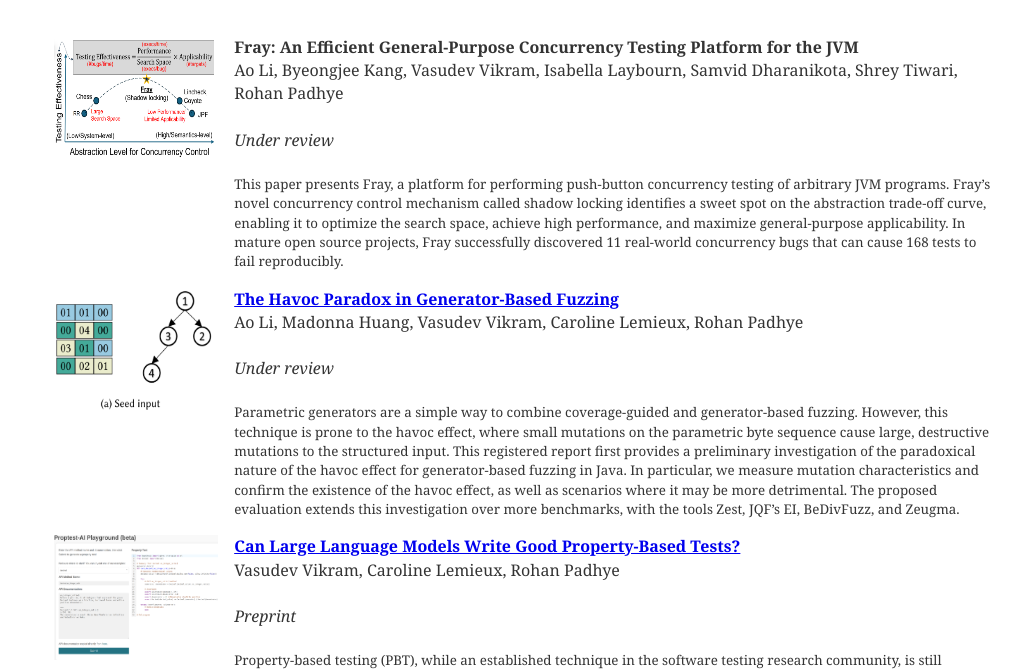
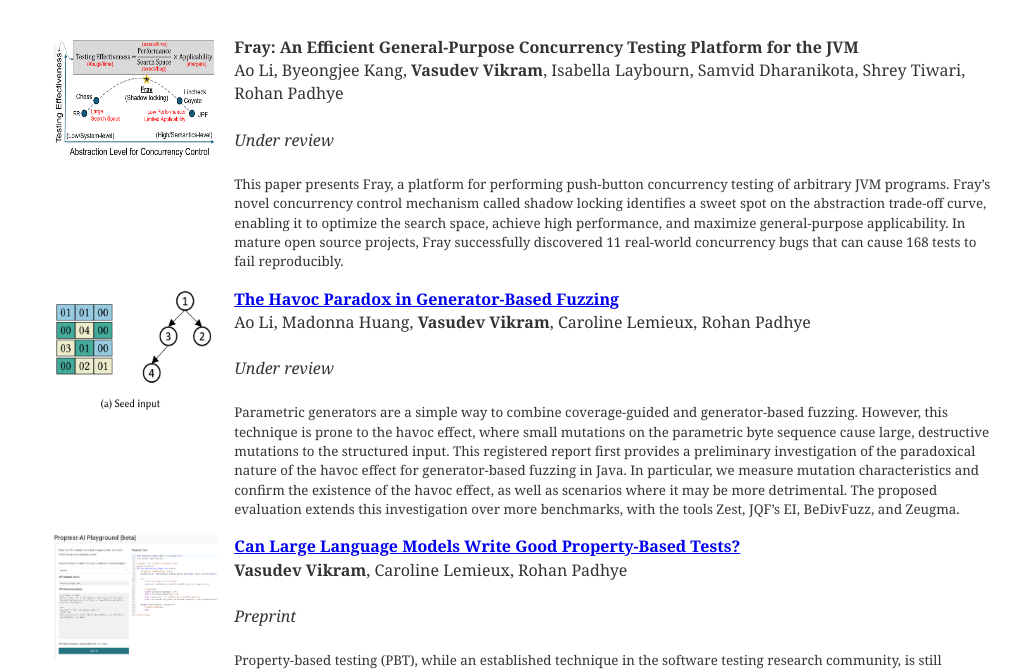
Before and after one commit to vasumv/vasumv.github.io, a Gatsby site: page /projects in a window 1280 px wide. Shown: the part 134-805 px from the top of the page, without its empty margins (125-1146 px from the left). Built offline with nearby package versions, Linux system fonts and the light colour scheme; Gatsby itself is replaced by a stand-in of ours.

Commit message:
bold author

```diff
--- a/src/components/project-item.js
+++ b/src/components/project-item.js
@@ -3,21 +3,31 @@ import projectItemStyles from "./project-item.module.css"
 import { Link } from "gatsby"
 
 export default function ProjectItem(props) {
+  const formatAuthors = (authors) => {
+    return authors.split(', ').map((author, index) => {
+      if (author.trim() === "Vasudev Vikram") {
+        return <strong key={index}>{author}</strong>;
+      }
+      return author;
+    }).reduce((prev, curr) => [prev, ', ', curr]);
+  };
+
   var titleElem;
   if (props.titlenolink !== undefined) {
-    titleElem = <p className="titlenolink-text"> {props.titlenolink}> </p>
+    titleElem = <p className="titlenolink-text"> {props.titlenolink} </p>;
   } else {
-    titleElem = <Link to={props.link}> {props.title} </Link>
+    titleElem = <Link to={props.link}> {props.title} </Link>;
   }
+
   return (
     <li className={projectItemStyles.projectitem}>
       <img className="project" src={props.img} alt={props.alt}/>
       <div className="project-item-text">
         {titleElem}
-            <p className="authors-text">{props.authors}</p>
+        <p className="authors-text">{formatAuthors(props.authors)}</p>
         <p className="event-text">{props.event}</p>
         {props.children}
       </div>
     </li>
-  )
+  );
 }
```
Also changed, not shown: images/mu2.png, 1 other file. Lines whose indentation alone changed are shown as unchanged.
